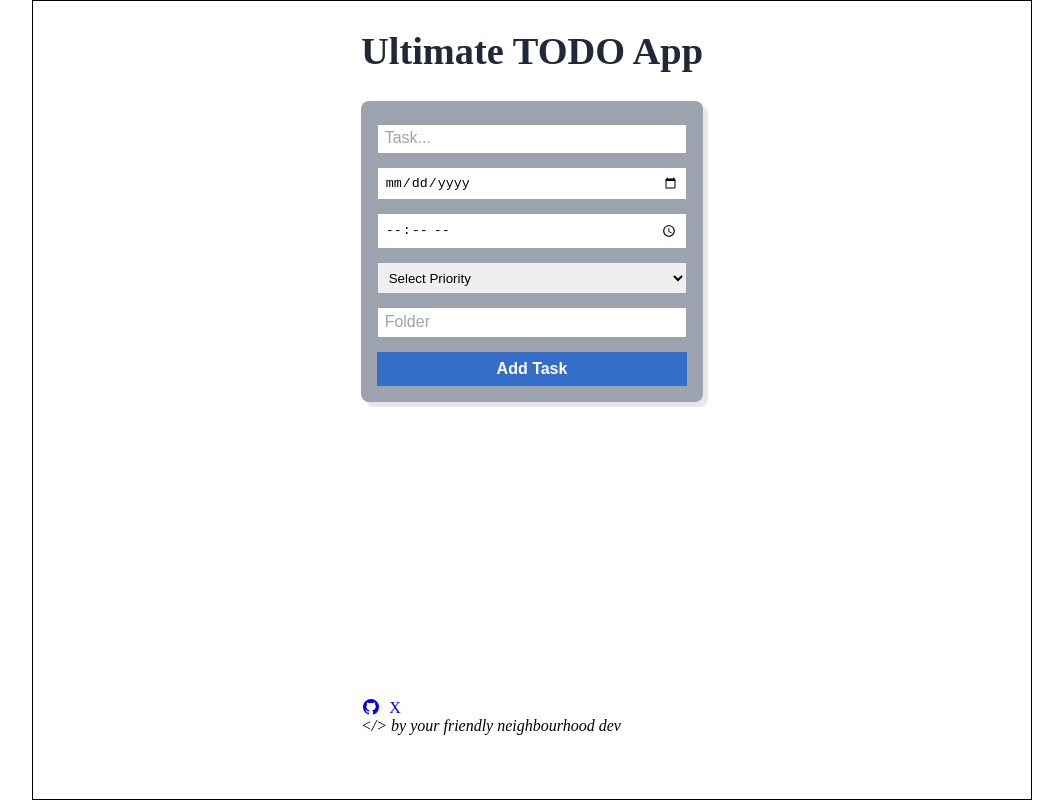
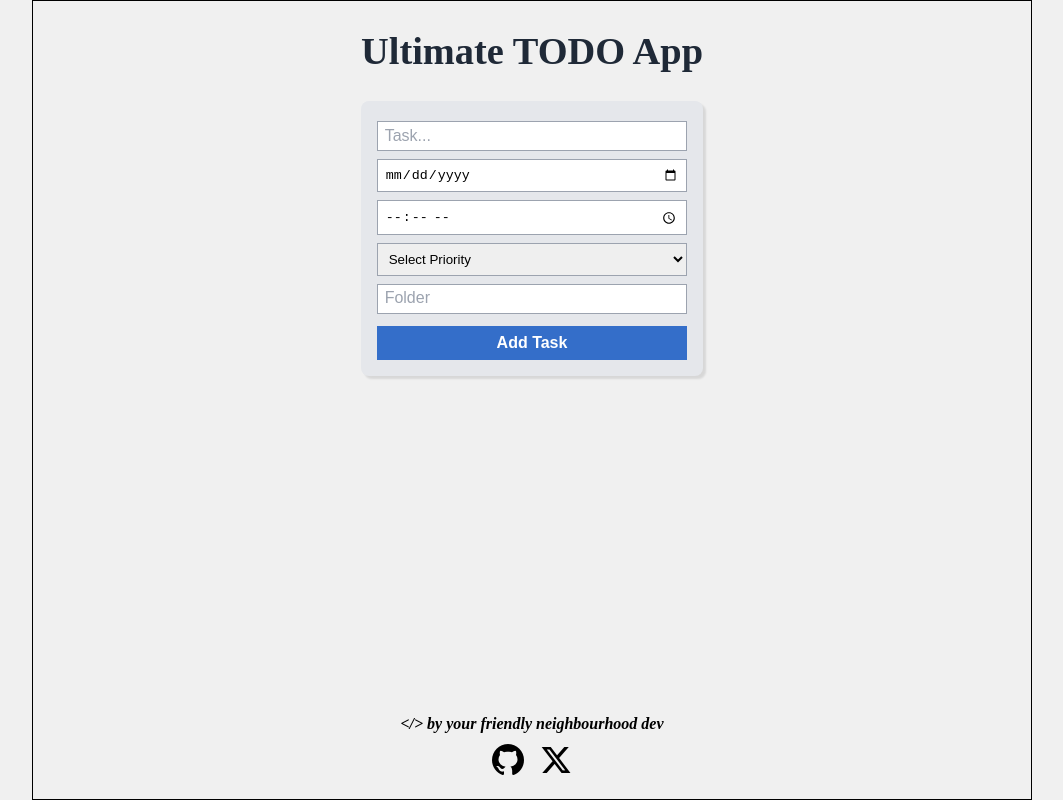
Before and after one commit to thesyntaxdude/todo-top, a website built with webpack: page src/index.html in a window 1280 px wide. Shown: the whole page, without its empty margins (108-1171 px from the left). Built offline with nearby package versions, Linux system fonts and the light colour scheme.

Commit message:
ui: done with initial style

```diff
--- a/src/index.html
+++ b/src/index.html
@@ -30,12 +30,15 @@
         <button id="submit">Add Task</button>
       </form>
     </section>
+
+    <section id="added-tasks-field">
+    </section>
   </main>
   <footer>
     <address>
       <div class="social-icons">
         <a href="https://github.com/thesyntaxdude/"><i class="fa-brands fa-github"></i></a>
-        <a href="https://x.com/thesyntaxdude/"><i class="fa-brands fa-x"></i></a>
+        <a href="https://x.com/thesyntaxdude/"><i class="fa-brands fa-x-twitter"></i></a>
       </div>
       <p> &lt;/&gt; by your friendly neighbourhood dev</p>
     </address>
--- a/src/styles/styles.css
+++ b/src/styles/styles.css
@@ -4,6 +4,11 @@
   padding: 0;
   margin: 0;
   box-sizing: border-box;
+}
+
+a {
+  text-decoration: none;
+  color: inherit;
 }
 
 :root {
@@ -32,6 +37,7 @@ body {
   grid-template-rows: 100px 1fr 100px;
   justify-content: center;
   padding-inline: 1em;
+  background-color: var(--background-color);
 }
 
 header {
@@ -48,9 +54,9 @@ main {
 }
 
 #add-task-field {
-  background-color: var(--sec-text-color);
+  background-color: var(--sec-accent);
   border-radius: 0.5em;
-  box-shadow: 5px 5px var(--sec-accent);
+  box-shadow: 3px 3px 2px rgba(0, 0, 0, 0.1);
   padding: 1em;
 }
 
@@ -61,9 +67,15 @@ main {
 
 #add-task>input,
 #add-task>select {
-  margin-block: 0.5em;
+  margin-block: 0.3em;
   padding: 0.5em;
   border: 1px solid var(--sec-text-color);
+  ;
+
+
+  &:focus {
+    outline: 2px solid var(--sec-text-color);
+  }
 }
 
 #add-task>input::placeholder {
@@ -71,6 +83,11 @@ main {
   color: var(--sec-text-color);
 }
 
+#added-tasks-field {
+  width: 100%;
+  margin-block: 3em;
+  overflow-y: scroll;
+}
 
 #add-task>button {
   background-color: var(--primary-accent);
@@ -82,6 +99,17 @@ main {
   color: #fff;
 }
 
-footer {
-  /* background-color: aqua; */
+footer>address {
+  display: flex;
+  flex-direction: column-reverse;
+  align-items: center;
+  justify-content: center;
+  padding: 1em;
+  font-style: italic;
+  font-weight: bold;
 }
+
+footer .social-icons {
+  font-size: 2rem;
+  margin-top: 0.3em;
+}
```
